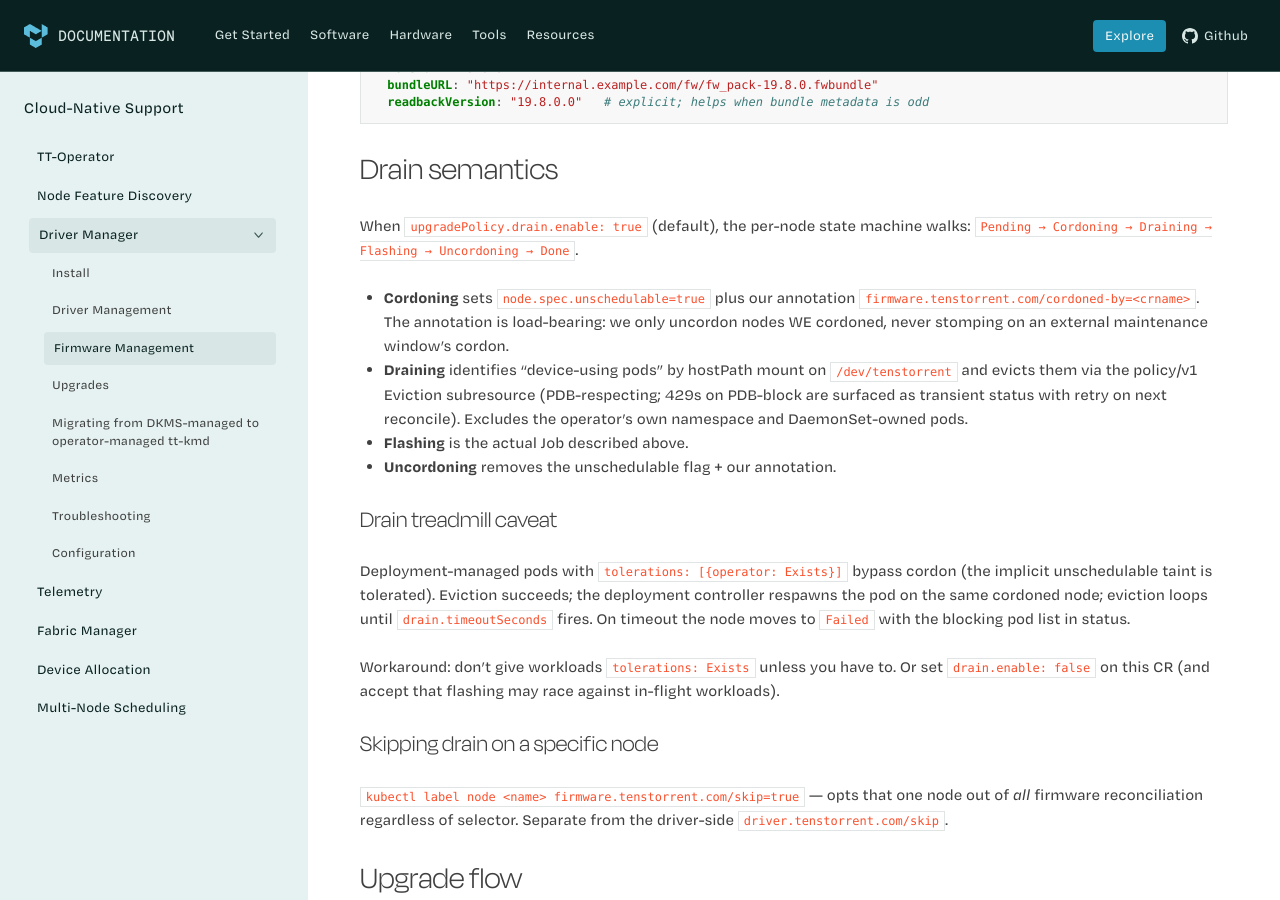
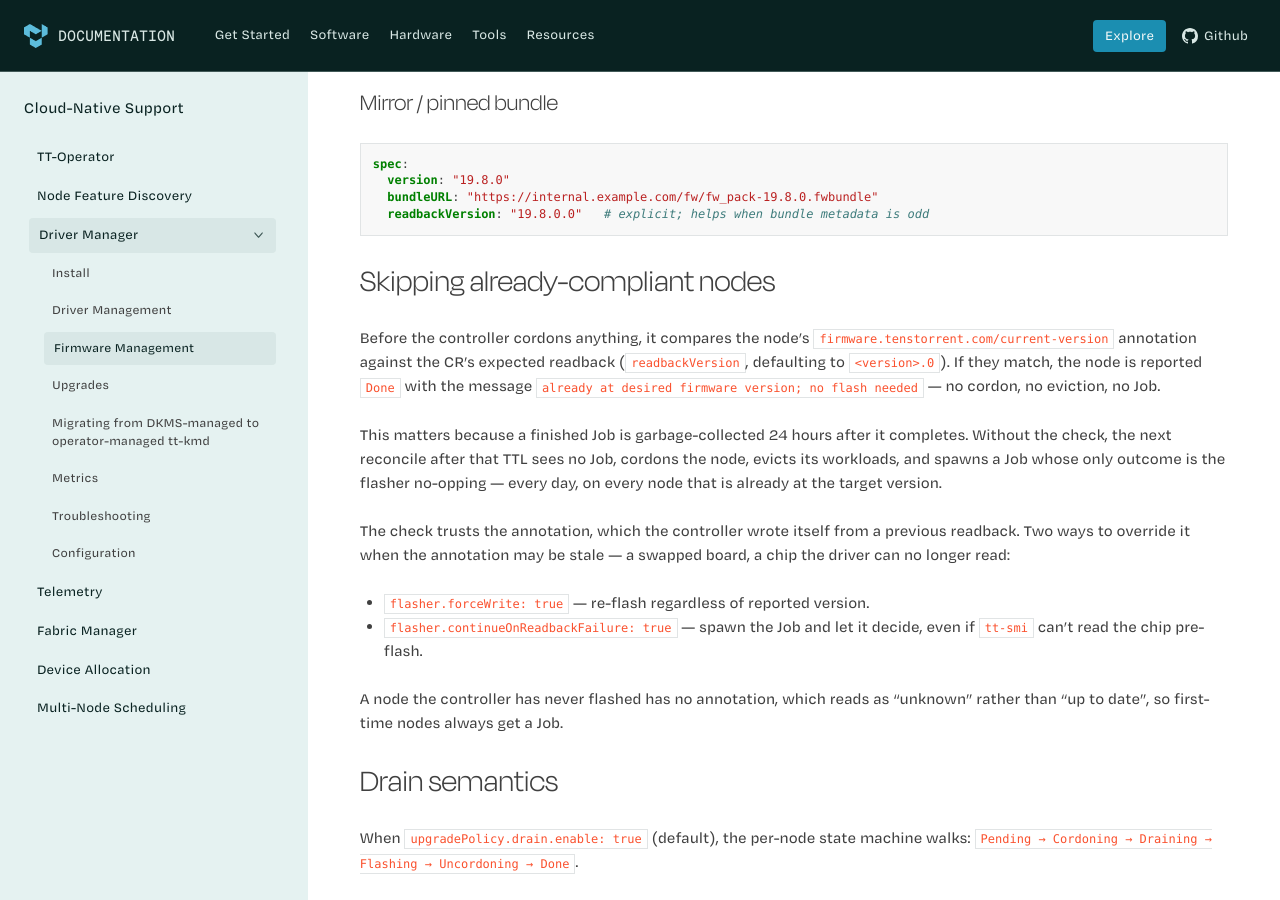
Before and after one commit to tenstorrent/tt-k8s-driver-manager, a Sphinx documentation site: the page built from docs/firmware.md, in a window 1280 px wide and 900 px high, scrolled down 2790 px. Built offline with Sphinx 7.4.7 and the Read the Docs theme 3.1.0, drawn with Linux system fonts in a browser that asks for light colours; some web fonts are replaced; some of the changed text lies outside the part shown.

Commit message:
docs: document the pre-cordon already-compliant gate

````diff
--- a/docs/firmware.md
+++ b/docs/firmware.md
@@ -18,9 +18,12 @@ spec:
 
 What happens:
 
-1. Controller walks each matched node through a state machine:
+1. Controller checks the node's recorded firmware version first. A node
+   already at the target goes straight to `Done` — see [Skipping
+   already-compliant nodes](#skipping-already-compliant-nodes).
+2. Otherwise the controller walks the node through a state machine:
    `Pending → (Cordoning → Draining)? → Flashing → Uncordoning → Done`.
-2. For each node, a Job is created in the operator namespace using the
+3. For each node, a Job is created in the operator namespace using the
    flasher image (`ghcr.io/tenstorrent/tt-k8s-driver-manager-flasher`).
    The Job:
    - Reads pre-flash version via `tt-smi -s`.
@@ -51,8 +54,8 @@ What happens:
 | `upgradePolicy.drain.force` | `false` | Delete pods that have no controller (bare Pods) instead of evicting. |
 | `flasher.image` | chart's `flasher.image` | Per-CR override of the flasher image. |
 | `flasher.imagePullPolicy` | `IfNotPresent` | Override for the above. |
-| `flasher.forceWrite` | `false` | Bypass the "current readback already matches target" short-circuit and pass `--force` to tt-flash. Use for re-flashing the same version, downgrades, or suspected silent ROM corruption. |
-| `flasher.continueOnReadbackFailure` | `false` | Continue with the flash even if `tt-smi` pre-flash readback fails (chip wedged / driver detached). Independent of `forceWrite`: a chip that subsequently recovers and reports the target version will still skip the flash unless `forceWrite` is also set. |
+| `flasher.forceWrite` | `false` | Bypass both the controller's [already-compliant gate](#skipping-already-compliant-nodes) and the flasher's own "current readback already matches target" short-circuit, and pass `--force` to tt-flash. Use for re-flashing the same version, downgrades, or suspected silent ROM corruption. |
+| `flasher.continueOnReadbackFailure` | `false` | Continue with the flash even if `tt-smi` pre-flash readback fails (chip wedged / driver detached). Also bypasses the controller's [already-compliant gate](#skipping-already-compliant-nodes), so a node whose annotation is stale still gets a Job. Independent of `forceWrite`: a chip that subsequently recovers and reports the target version will still skip the flash unless `forceWrite` is also set. |
 
 ## CR examples
 
@@ -103,6 +106,33 @@ spec:
   bundleURL: "https://internal.example.com/fw/fw_pack-19.8.0.fwbundle"
   readbackVersion: "19.8.0.0"   # explicit; helps when bundle metadata is odd
 ```
+
+## Skipping already-compliant nodes
+
+Before the controller cordons anything, it compares the node's
+`firmware.tenstorrent.com/current-version` annotation against the CR's
+expected readback (`readbackVersion`, defaulting to `<version>.0`). If
+they match, the node is reported `Done` with the message `already at
+desired firmware version; no flash needed` — no cordon, no eviction, no
+Job.
+
+This matters because a finished Job is garbage-collected 24 hours after
+it completes. Without the check, the next reconcile after that TTL sees
+no Job, cordons the node, evicts its workloads, and spawns a Job whose
+only outcome is the flasher no-opping — every day, on every node that is
+already at the target version.
+
+The check trusts the annotation, which the controller wrote itself from
+a previous readback. Two ways to override it when the annotation may be
+stale — a swapped board, a chip the driver can no longer read:
+
+- `flasher.forceWrite: true` — re-flash regardless of reported version.
+- `flasher.continueOnReadbackFailure: true` — spawn the Job and let it
+  decide, even if `tt-smi` can't read the chip pre-flash.
+
+A node the controller has never flashed has no annotation, which reads
+as "unknown" rather than "up to date", so first-time nodes always get a
+Job.
 
 ## Drain semantics
 
````
Also changed, not shown: other parts of docs/firmware.md (+1 -1 lines).
